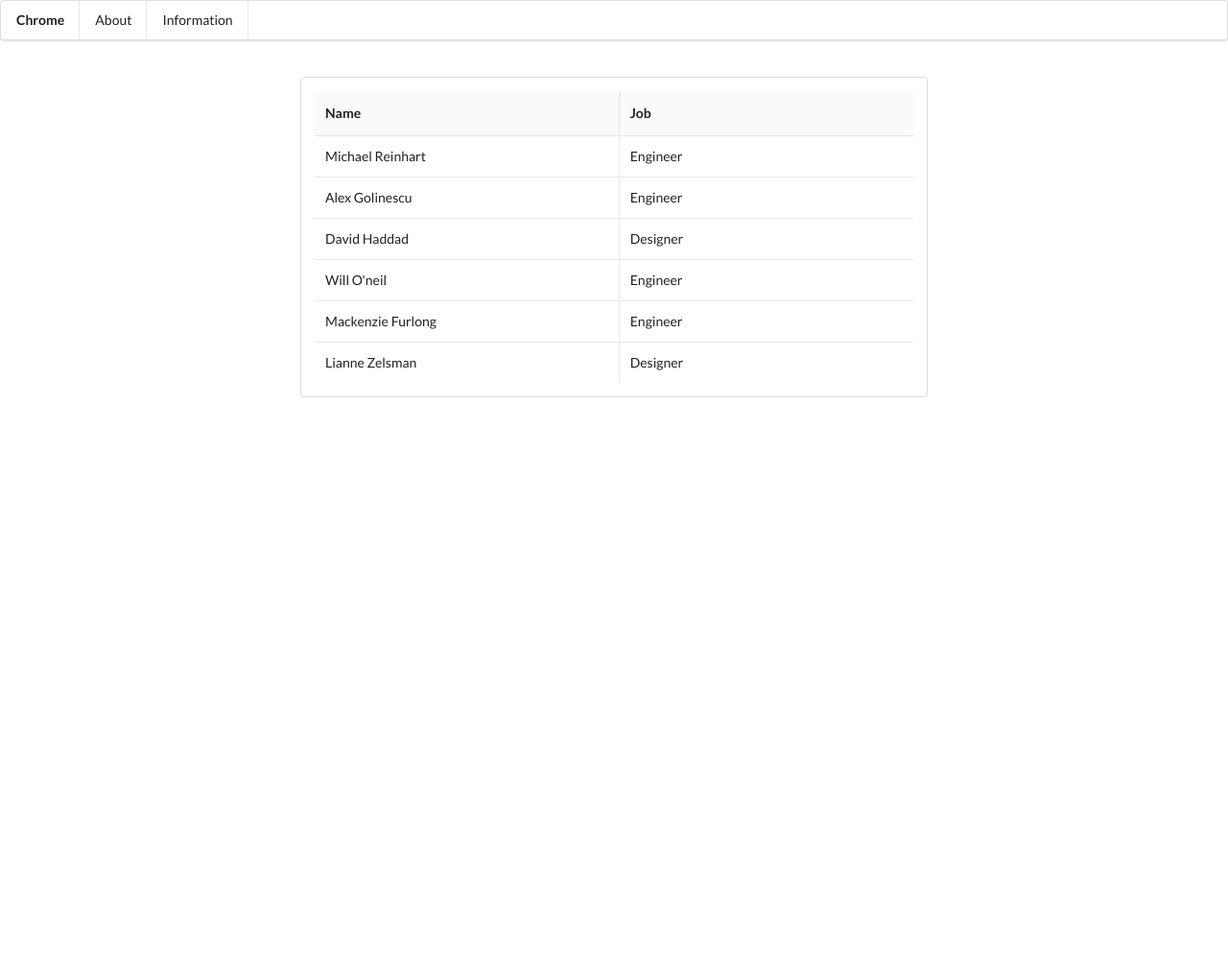
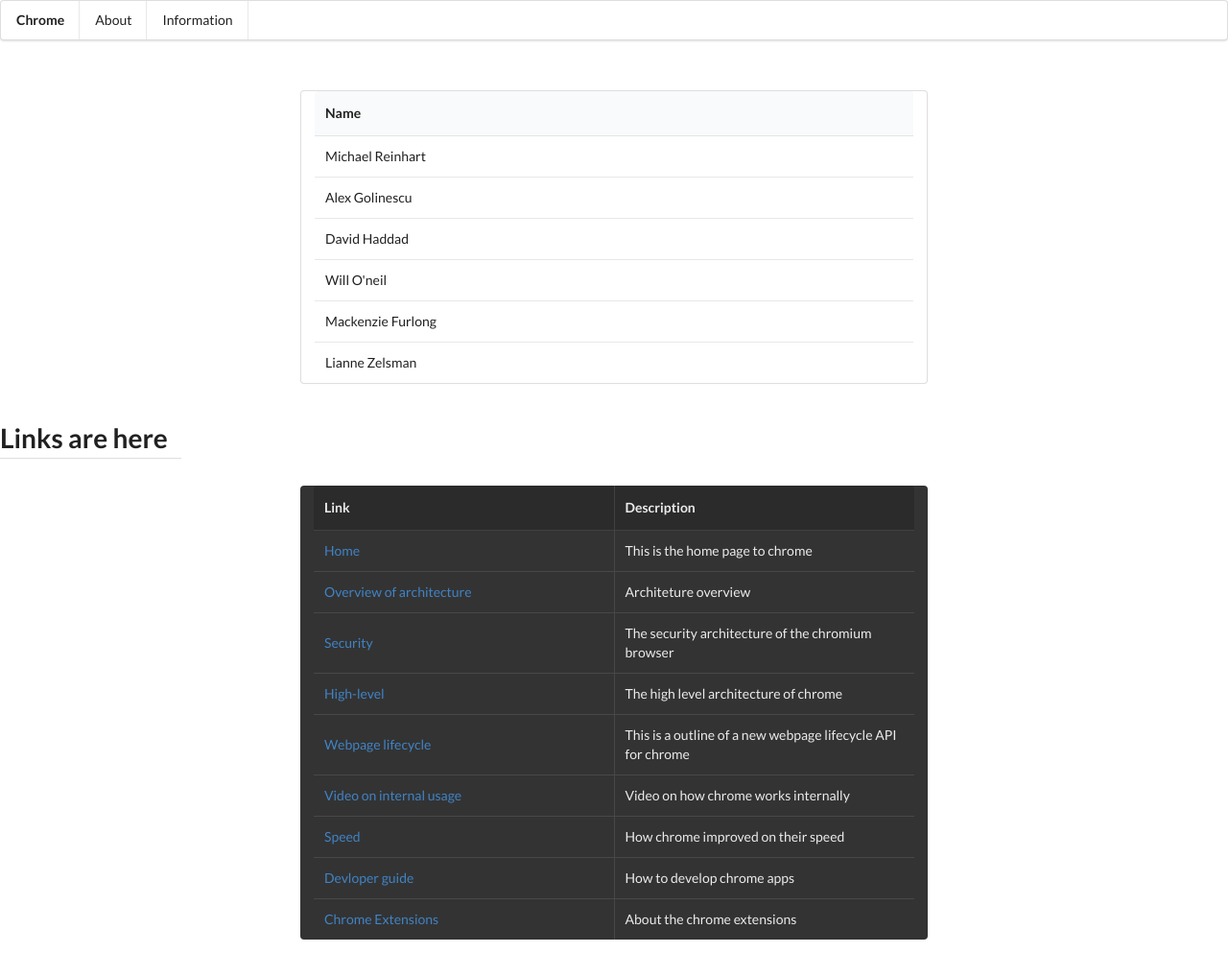
Before and after one commit to MReinhart1/MReinhart1, a plain HTML site: page index.html in a window 1280 px wide. Shown: the whole page at 96% size. Before the commit the page ends 800 px from the top, so only its background shows below. Drawn offline with nearby package versions, Linux system fonts and the light colour scheme.

Commit message:
added links

```diff
--- a/index.html
+++ b/index.html
@@ -26,38 +26,90 @@
 
 
 <div class="ui grid">
+    <div class="row">
     <table class="ui celled table eight wide column centered">
         <thead>
         <tr><th>Name</th>
-            <th>Job</th>
         </tr></thead>
         <tbody>
         <tr>
             <td data-label="Name">Michael Reinhart</td>
-            <td data-label="Job">Engineer</td>
         </tr>
         <tr>
             <td data-label="Name">Alex Golinescu</td>
-            <td data-label="Job">Engineer</td>
         </tr>
         <tr>
             <td data-label="Name">David Haddad</td>
-            <td data-label="Job">Designer</td>
         </tr>
         <tr>
             <td data-label="Name">Will O'neil</td>
-            <td data-label="Job">Engineer</td>
         </tr>
         <tr>
             <td data-label="Name">Mackenzie Furlong</td>
-            <td data-label="Job">Engineer</td>
         </tr>
         <tr>
             <td data-label="Name">Lianne Zelsman</td>
-            <td data-label="Job">Designer</td>
         </tr>
         </tbody>
     </table>
+    </div>
+
+
+    <h1 class="ui header dividing centered">Links are here</h1>
+
+
+
+
+    <div class="row">
+        <table class="ui celled table eight wide column centered inverted">
+            <thead>
+            <tr>
+                <th>Link</th>
+                <th>Description</th>
+            </tr></thead>
+            <tbody>
+            <tr>
+                <td><a href=" https://www.chromium.org/Home">Home</a></td>
+                <td>This is the home page to chrome</td>
+            </tr>
+            <tr>
+                <td><a href="http://szeged.github.io/sprocket/architecture_overview.html">Overview of architecture</a></td>
+                <td>Architeture overview</td>
+            </tr>
+            <tr>
+                <td><a href="https://seclab.stanford.edu/websec/chromium/chromium-security-architecture.pdf">Security</a></td>
+                <td>The security architecture of the chromium browser</td>
+            </tr>
+            <tr>
+                <td><a href="https://www.chromium.org/developers/design-documents/multi-process-architecture">High-level</a></td>
+                <td>The high level architecture of chrome</td>
+            </tr>
+            <tr>
+                <td><a href="https://github.com/WICG/page-lifecycle">Webpage lifecycle</a></td>
+                <td>This is a outline of a new webpage lifecycle API for chrome</td>
+            </tr>
+            <tr>
+                <td><a href="https://www.youtube.com/watch?v=Naol_TPPPL0">Video on internal usage</a></td>
+                <td>Video on how chrome works internally</td>
+            </tr>
+            <tr>
+                <td><a href="https://blog.chromium.org/2018/09/10-years-of-speed-in-chrome_11.html">Speed</a></td>
+                <td>How chrome improved on their speed</td>
+            </tr>
+            <tr>
+                <td><a href="https://developer.chrome.com/apps/">Devloper guide</a></td>
+                <td>How to develop chrome apps</td>
+            </tr>
+            <tr>
+                <td><a href="https://developer.chrome.com/extensions">Chrome Extensions</a></td>
+                <td>About the chrome extensions </td>
+            </tr>
+
+
+            </tbody>
+        </table>
+    </div>
+
 
 </div>
 </body>
```
